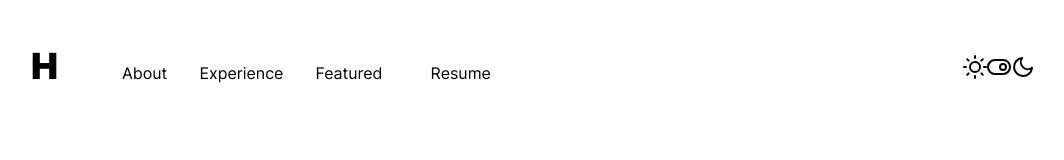
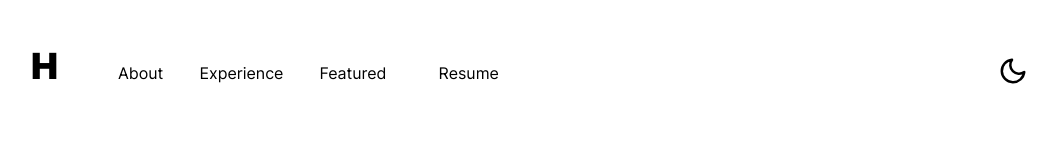
Before and after one commit to h64/portfolio, a Next.js app: page / in a window 1280 px wide. Shown: the top 160 px of the page, without its empty margins (107-1171 px from the left). Built offline with nearby package versions, Linux system fonts and the light colour scheme.

Commit message:
More fluid design + theme toggle is single SVG

```diff
--- a/src/components/Navbar/Navbar.tsx
+++ b/src/components/Navbar/Navbar.tsx
@@ -49,26 +49,27 @@ const Wrapper = styled(MaxWidthWrapper)`
   padding-bottom: 16px;
 
   @media ${(p) => p.theme.mediaQueries.tabletAndUp} {
-    padding-top: 36px;
-  }
-  @media ${(p) => p.theme.mediaQueries.laptopAndUp} {
-    padding-top: 48px;
+    /* Fluid padding-top from 36px to 48px at 650px to 950px viewport */
+    padding-top: 2.25rem;
+    padding-top: clamp(2.25rem, 0.625rem + 4vw, 3rem);
   }
 `;
 
 const DesktopActions = styled.div`
   display: none;
   align-items: baseline;
+  /* Fluid gap from 12px to 36px at 650px to 950px viewport */
   gap: 0.75rem;
-  gap: clamp(0.75rem, -1.3928571428571428rem + 5.714285714285714vw, 2rem);
+  gap: clamp(0.75rem, -2.5rem + 8vw, 2.25rem);
   flex: 1;
 
   & a:first-of-type {
-    margin-right: 32px;
+    margin-right: 24px;
   }
 
-  & div:last-of-type {
+  & button:last-of-type {
     margin-left: auto;
+    align-self: center;
   }
 
   @media ${(p) => p.theme.mediaQueries.tabletAndUp} {
--- a/src/components/ThemeToggle/ThemeToggle.tsx
+++ b/src/components/ThemeToggle/ThemeToggle.tsx
@@ -6,27 +6,22 @@ import TappableButton from "../TappableButton";
 const ThemeToggle = () => {
   const [isDarkMode, setIsDarkMode] = useState(false);
   return (
-    <Wrapper>
-      <Sun />
+    <Wrapper label="Dark theme toggle">
       <div
         onClick={() => {
           setIsDarkMode(!isDarkMode);
         }}
       >
         {isDarkMode ? (
-          <TappableButton label="toggle dark theme">
-            <ToggleLeft />
-          </TappableButton>
+          <Sun width={30} height={30} />
         ) : (
-          <ToggleRight />
+          <Moon width={30} height={30} />
         )}
       </div>
-      <Moon />
     </Wrapper>
   );
 };
 
-const Wrapper = styled.div`
-  display: flex;
-`;
+const Wrapper = styled(TappableButton)``;
+
 export default ThemeToggle;
```
